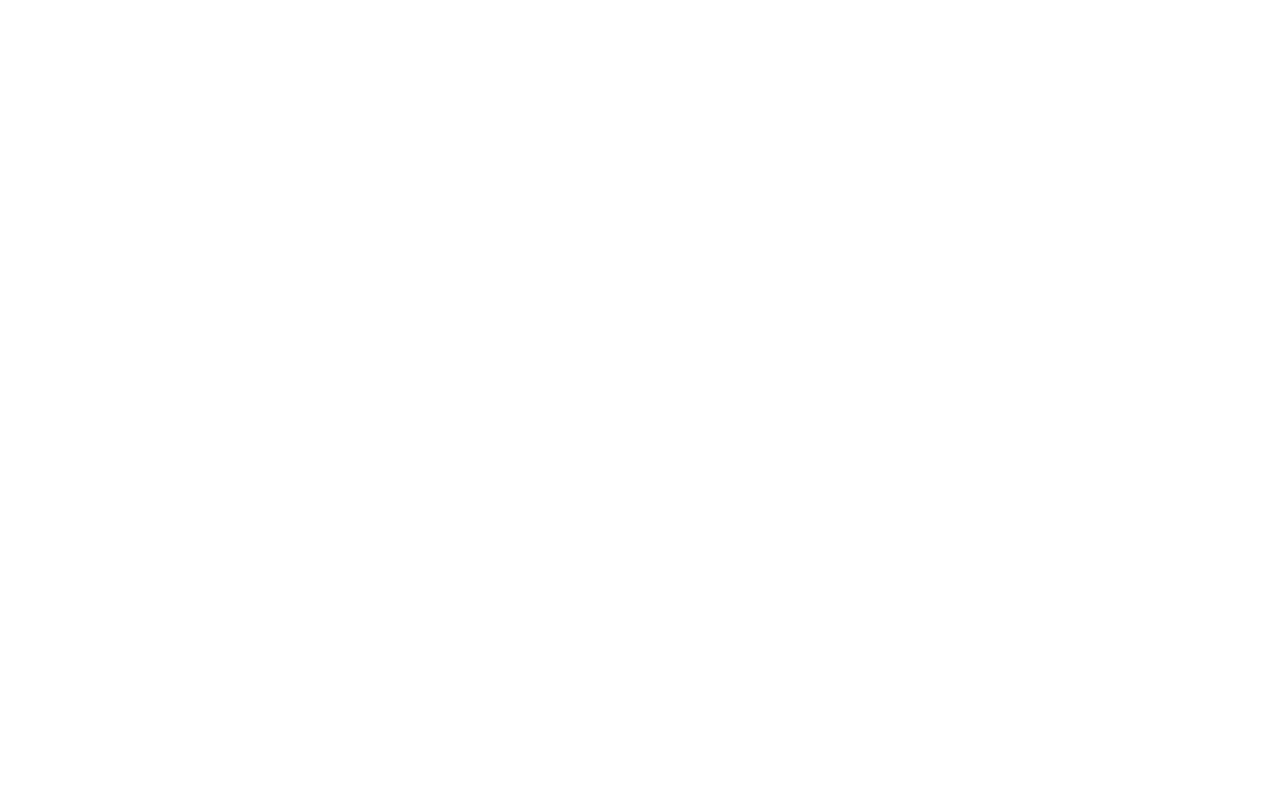
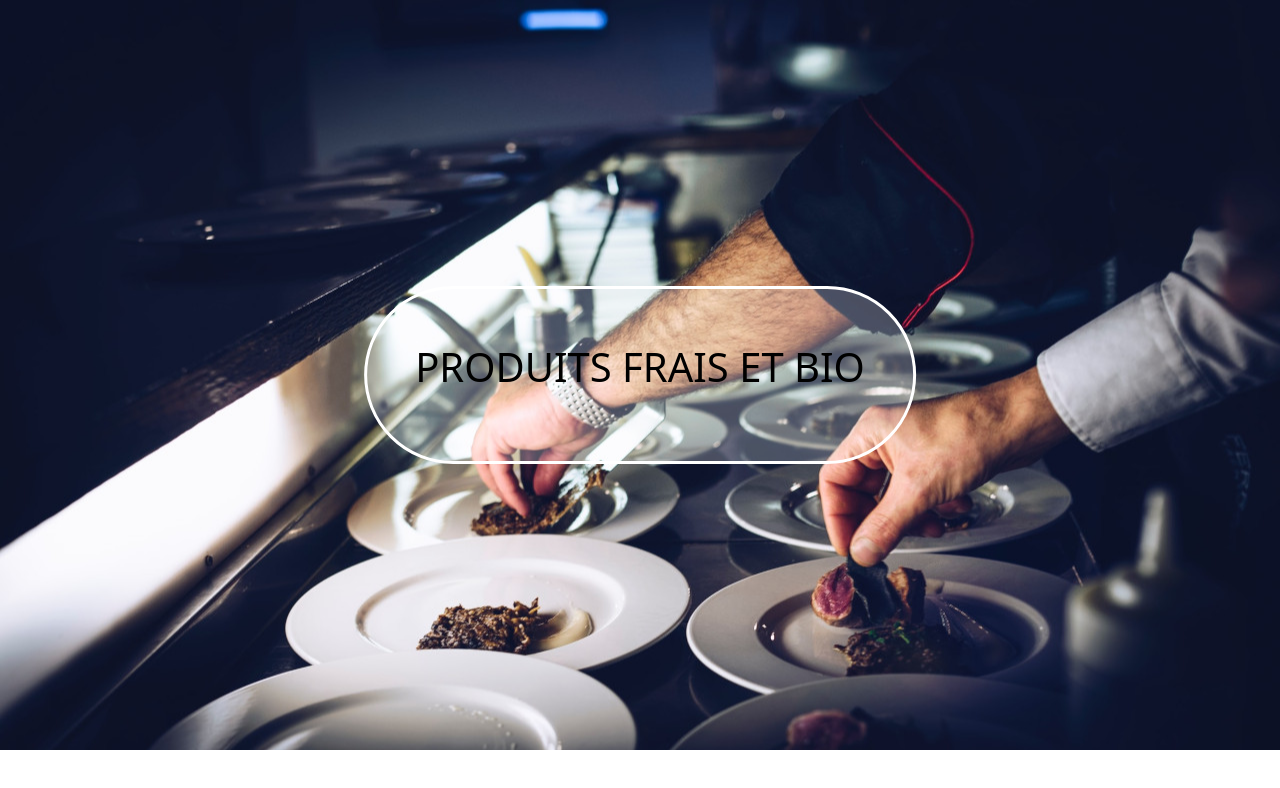
Before and after one commit to Ju777/THP_dev_w3d1_DOM-training, a website: page index.html in a window 1280 px wide. Drawn offline with nearby package versions, Linux system fonts and the light colour scheme.

Commit message:
Add base structure : background-image title + styles.

```diff
--- a/index.html
+++ b/index.html
@@ -22,11 +22,17 @@
         crossorigin="anonymous"
     />
 
-    <title>Restaurant DOM - frais et bio</title>
+    <title>DOM FOOD - frais et bio</title>
     </head>
 
     <body>
-
+        <div id="main_container" class="main_container">
+            <div id="image_container" class="image_container position-relative">
+                <div id="text_container" class="position-absolute top-50 start-50 translate-middle border border-3 border-white rounded-pill bg-white bg-opacity-25">
+                    <p class="text-black fs-1 p-5 fw-semi-bold">PRODUITS FRAIS ET BIO</p>
+                </div>
+            </div>
+        </div>
     </body>
     <script src="./javascript/main.js"></script>
 </html>
--- a/styles/styles.css
+++ b/styles/styles.css
@@ -0,0 +1,17 @@
+.main_container {
+    display: grid;
+    grid-template-columns: 1fr;
+}
+
+.image_container{
+    /* border : 2px solid black; */
+    background-image : url("../images/restaurant.jpg");
+    height : 750px;
+    background-size : auto;
+    background-repeat : no-repeat;
+    background-position: center;
+}
+
+#text_container{
+    /* border : 1px solid white; */
+}
```
Also changed, not shown: images/restaurant.jpg (added), 1 other file.
